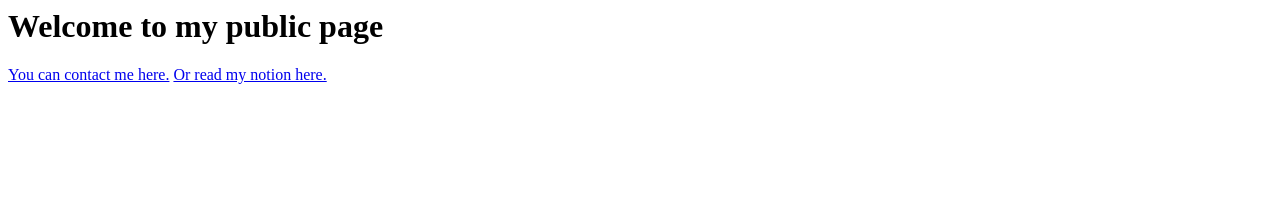
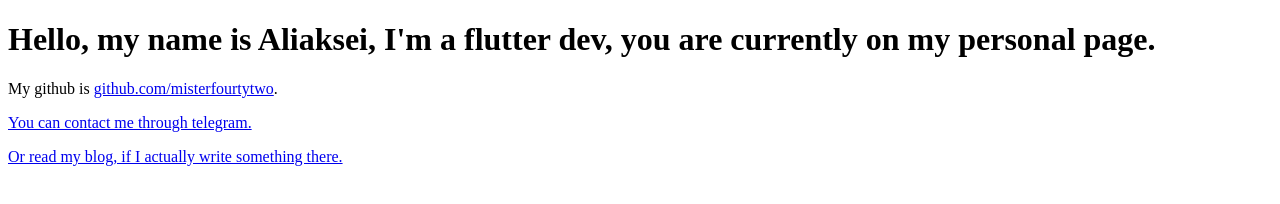
Before and after one commit to misterfourtytwo/misterfourtytwo.github.io, a plain HTML site: page index.html in a window 1280 px wide. Drawn offline with Linux system fonts and the light colour scheme.

Commit message:
favicon, updated description

```diff
--- a/index.html
+++ b/index.html
@@ -1,3 +1,28 @@
-        <H1>Welcome to my public page</H1>
-        <a href="https://misterfourtytwo.t.me">You can contact me here.</a>
-        <a href="https://misterfourtytwo.notion.site">Or read my notion here.</a>
+<!DOCTYPE html>
+<html>
+  <head>
+    <title>misterfourtytwo's home page.</title>
+    <link rel="icon" type="image/x-icon" href="favicon.ico" />
+  </head>
+  <div>
+    <h1>
+      Hello, my name is Aliaksei, I'm a flutter dev, you are currently on my
+      personal page.
+    </h1>
+    <p>
+      My github is
+      <a href="https://github.com/misterfourtytwo">github.com/misterfourtytwo</a
+      >.
+    </p>
+    <p>
+      <a href="https://misterfourtytwo.t.me"
+        >You can contact me through telegram.</a
+      >
+    </p>
+    <p>
+      <a href="https://misterfourtytwo.notion.site"
+        >Or read my blog, if I actually write something there.</a
+      >
+    </p>
+  </div>
+</html>
```
Also changed, not shown: favicon.ico (added).
